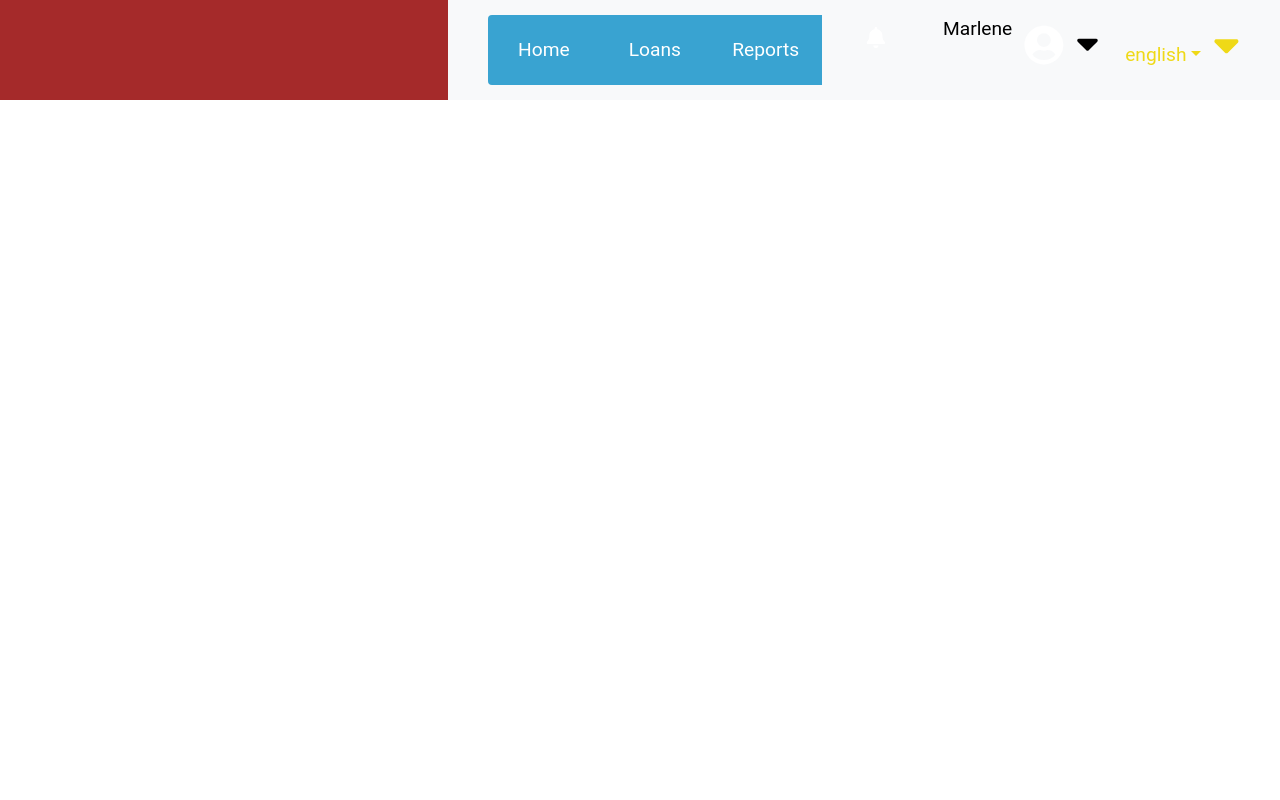
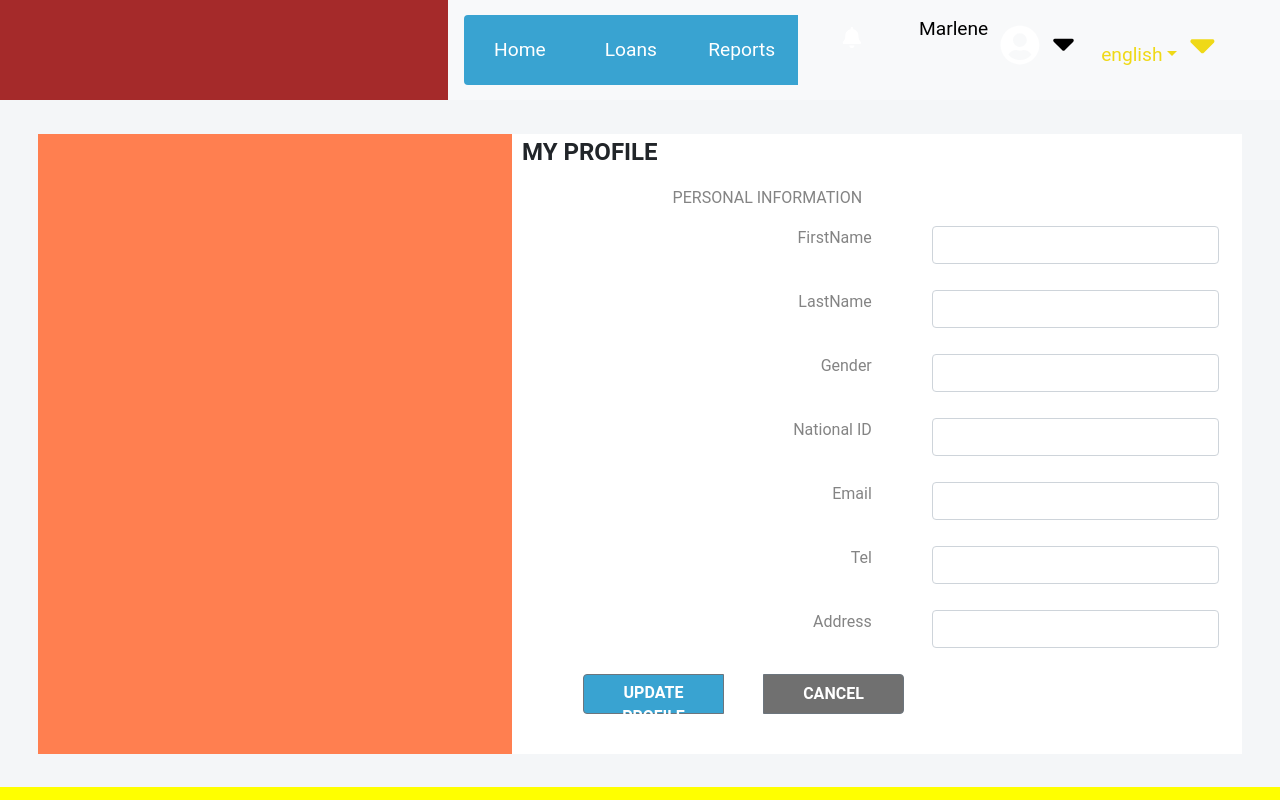
Before and after one commit to Gitore-ltd/DMS-fronted, a React (Create React App) app: page /updateprofile in a window 1280 px wide. Built offline with nearby package versions, Linux system fonts and the light colour scheme.

Commit message:
Created User Profile Form

```diff
--- a/src/assets/styles/components/NavigationBar.module.css
+++ b/src/assets/styles/components/NavigationBar.module.css
@@ -10,7 +10,7 @@
   width: 65%;
   background: #39a3d1;
   display: flex;
-  justify-content: center;
+  justify-content: flex-start;
   align-items: center;
   height: 100px;
 }
--- /dev/null
+++ b/src/assets/styles/components/UserProfile.module.css
@@ -0,0 +1,5 @@
+.Container {
+  width: 37%;
+  height: 620px;
+  background-color: coral;
+}
--- /dev/null
+++ b/src/assets/styles/components/UserProfileForm.module.css
@@ -0,0 +1,42 @@
+.Container {
+  width: 57%;
+  height: 620px;
+  background-color: #ffffff;
+}
+.DisplayHorizontally {
+  display: flex;
+  margin-bottom: 10px;
+}
+.TextLabelColor {
+  color: #848484;
+}
+.SpaceBtwLabels {
+  width: 130px;
+  text-align: right;
+}
+.InputField {
+  width: 287px;
+  margin-left: 50px;
+}
+.ButtonContainer {
+  text-align: left;
+  width: 44%;
+  margin-left: 71px;
+}
+.UpdateButton {
+  height: 40px;
+  width: 190px;
+  margin-right: 40px;
+  background-color: #39a3d1;
+  color: white;
+  font-weight: bold;
+  border-radius: 4px;
+}
+.CancelButton {
+  height: 40px;
+  width: 190px;
+  background-color: #707070;
+  color: white;
+  font-weight: bold;
+  border-radius: 4px;
+}
--- a/src/assets/styles/containers/UpdateProfile.module.css
+++ b/src/assets/styles/containers/UpdateProfile.module.css
@@ -1,3 +1,5 @@
 .UpdateProfileContainer {
-  border: none;
+  height: 100vh;
+  width: 100%;
+  background: yellow;
 }
--- /dev/null
+++ b/src/assets/styles/containers/UserProfileContainer.module.css
@@ -0,0 +1,8 @@
+.UserProfileContainer {
+  display: flex;
+  justify-content: center;
+  align-items: center;
+  width: 100%;
+  height: 687px;
+  background-color: #f4f6f8;
+}
--- /dev/null
+++ b/src/components/UserProfile.js
@@ -0,0 +1,7 @@
+import React from "react"
+import classes from "../assets/styles/components/UserProfile.module.css"
+function UserProfile() {
+  return <div className={classes.Container}></div>
+}
+
+export default UserProfile
--- /dev/null
+++ b/src/components/UserProfileForm.js
@@ -0,0 +1,127 @@
+import React from "react"
+import Form from "react-bootstrap/Form"
+import Col from "react-bootstrap/Col"
+import ButtonGroup from "react-bootstrap/ButtonGroup"
+import Button from "react-bootstrap/Button"
+
+import classes from "../assets/styles/components/UserProfileForm.module.css"
+function UserProfileForm() {
+  return (
+    <div className={classes.Container}>
+      <p
+        style={{ fontSize: "x-large", fontWeight: "bold", marginLeft: "10px" }}
+      >
+        MY PROFILE
+      </p>
+      <p style={{ textAlign: "center", width: "70%", color: "#848484" }}>
+        PERSONAL INFORMATION
+      </p>
+      <Form>
+        <Form.Row className={classes.DisplayHorizontally}>
+          <Form.Group
+            as={Col}
+            controlId="formGridEmail"
+            className={classes.SpaceBtwLabels}
+          >
+            <Form.Label className={classes.TextLabelColor}>
+              FirstName
+            </Form.Label>
+          </Form.Group>
+          <Form.Group as={Col} controlId="formGridPassword">
+            <Form.Control type="text" className={classes.InputField} />
+          </Form.Group>
+        </Form.Row>
+        <Form.Row className={classes.DisplayHorizontally}>
+          <Form.Group
+            as={Col}
+            controlId="formGridEmail"
+            className={classes.SpaceBtwLabels}
+          >
+            <Form.Label className={classes.TextLabelColor}>LastName</Form.Label>
+          </Form.Group>
+          <Form.Group as={Col} controlId="formGridPassword">
+            <Form.Control type="text" className={classes.InputField} />
+          </Form.Group>
+        </Form.Row>
+        <Form.Row className={classes.DisplayHorizontally}>
+          <Form.Group
+            as={Col}
+            controlId="formGridEmail"
+            className={classes.SpaceBtwLabels}
+          >
+            <Form.Label className={classes.TextLabelColor}>Gender</Form.Label>
+          </Form.Group>
+          <Form.Group as={Col} controlId="formGridPassword">
+            <Form.Control type="text" className={classes.InputField} />
+          </Form.Group>
+        </Form.Row>
+        <Form.Row className={classes.DisplayHorizontally}>
+          <Form.Group
+            as={Col}
+            controlId="formGridEmail"
+            className={classes.SpaceBtwLabels}
+          >
+            <Form.Label className={classes.TextLabelColor}>
+              National ID
+            </Form.Label>
+          </Form.Group>
+          <Form.Group as={Col} controlId="formGridPassword">
+            <Form.Control type="text" className={classes.InputField} />
+          </Form.Group>
+        </Form.Row>
+        <Form.Row className={classes.DisplayHorizontally}>
+          <Form.Group
+            as={Col}
+            controlId="formGridEmail"
+            className={classes.SpaceBtwLabels}
+          >
+            <Form.Label className={classes.TextLabelColor}>Email</Form.Label>
+          </Form.Group>
+          <Form.Group as={Col} controlId="formGridPassword">
+            <Form.Control type="text" className={classes.InputField} />
+          </Form.Group>
+        </Form.Row>
+        <Form.Row className={classes.DisplayHorizontally}>
+          <Form.Group
+            as={Col}
+            controlId="formGridEmail"
+            className={classes.SpaceBtwLabels}
+          >
+            <Form.Label className={classes.TextLabelColor}>Tel</Form.Label>
+          </Form.Group>
+          <Form.Group as={Col} controlId="formGridPassword">
+            <Form.Control type="text" className={classes.InputField} />
+          </Form.Group>
+        </Form.Row>
+        <Form.Row
+          className={classes.DisplayHorizontally}
+          style={{ marginBottom: "10px" }}
+        >
+          <Form.Group
+            as={Col}
+            controlId="formGridEmail"
+            className={classes.SpaceBtwLabels}
+          >
+            <Form.Label className={classes.TextLabelColor}>Address</Form.Label>
+          </Form.Group>
+          <Form.Group as={Col} controlId="formGridPassword">
+            <Form.Control type="text" className={classes.InputField} />
+          </Form.Group>
+        </Form.Row>
+        <ButtonGroup
+          aria-label="Basic example"
+          className={classes.ButtonContainer}
+        >
+          <Button variant="secondary" className={classes.UpdateButton}>
+            UPDATE PROFILE
+          </Button>
+          <Button variant="secondary" className={classes.CancelButton}>
+            CANCEL
+          </Button>
+        </ButtonGroup>
+      </Form>
+    </div>
+  )
+}
+
+export default UserProfileForm
--- /dev/null
+++ b/src/containers/UserProfileContainer.js
@@ -0,0 +1,14 @@
+import React from "react"
+import UserProfile from "../components/UserProfile"
+import Form from "../components/UserProfileForm"
+import classes from "../assets/styles/containers/UserProfileContainer.module.css"
+function UserProfileContainer() {
+  return (
+    <div className={classes.UserProfileContainer}>
+      <UserProfile />
+      <Form />
+    </div>
+  )
+}
+
+export default UserProfileContainer
--- a/src/views/UpdateProfile.js
+++ b/src/views/UpdateProfile.js
@@ -1,11 +1,13 @@
 import React from "react"
 import NavBar from "../components/NavigationBar"
+import UserProfile from "../containers/UserProfileContainer"
 import classes from "../assets/styles/containers/UpdateProfile.module.css"
 
 function UpdateProfile() {
   return (
     <div className={classes.UpdateProfileContainer}>
       <NavBar />
+      <UserProfile />
     </div>
   )
 }
```
